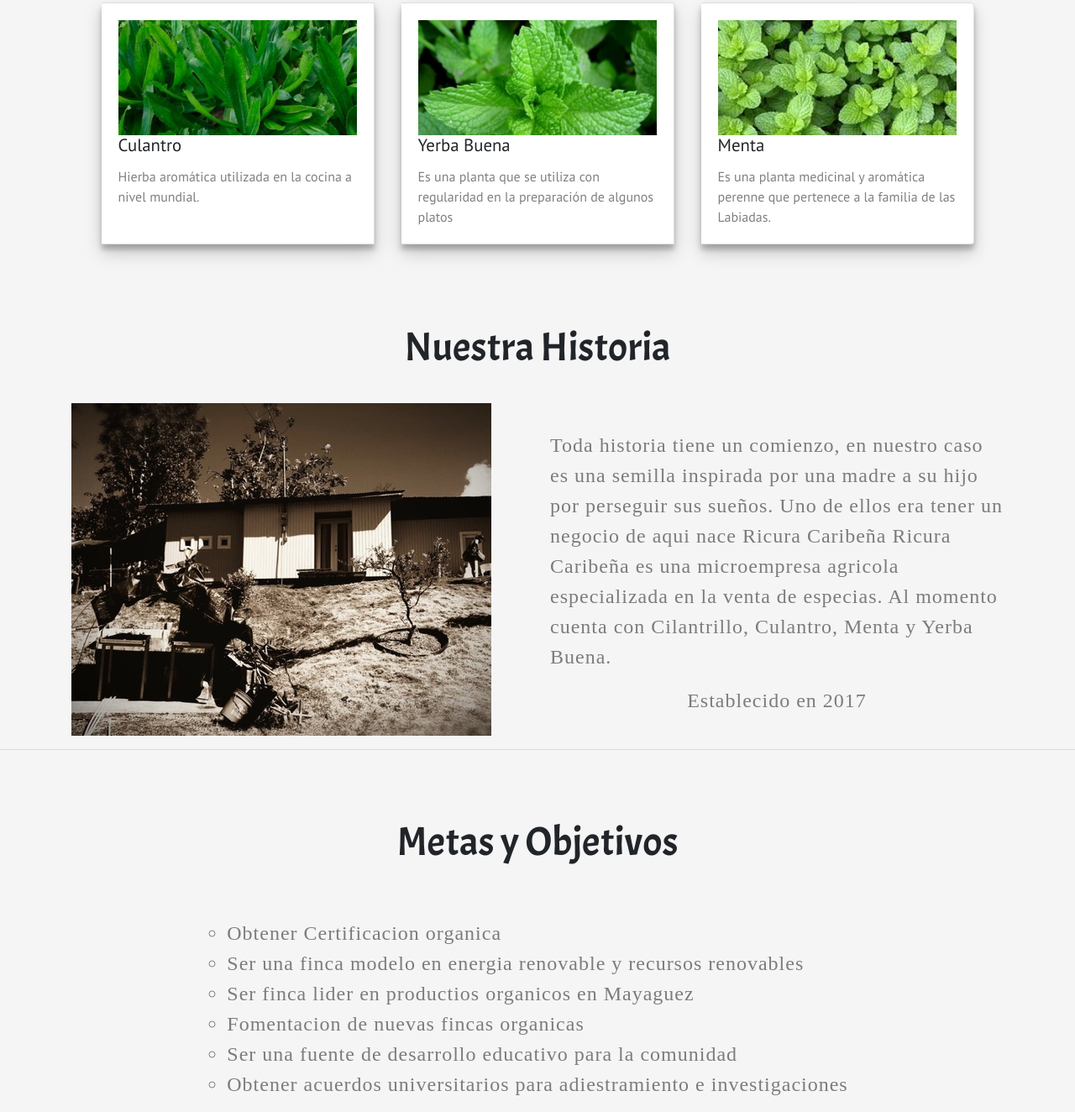
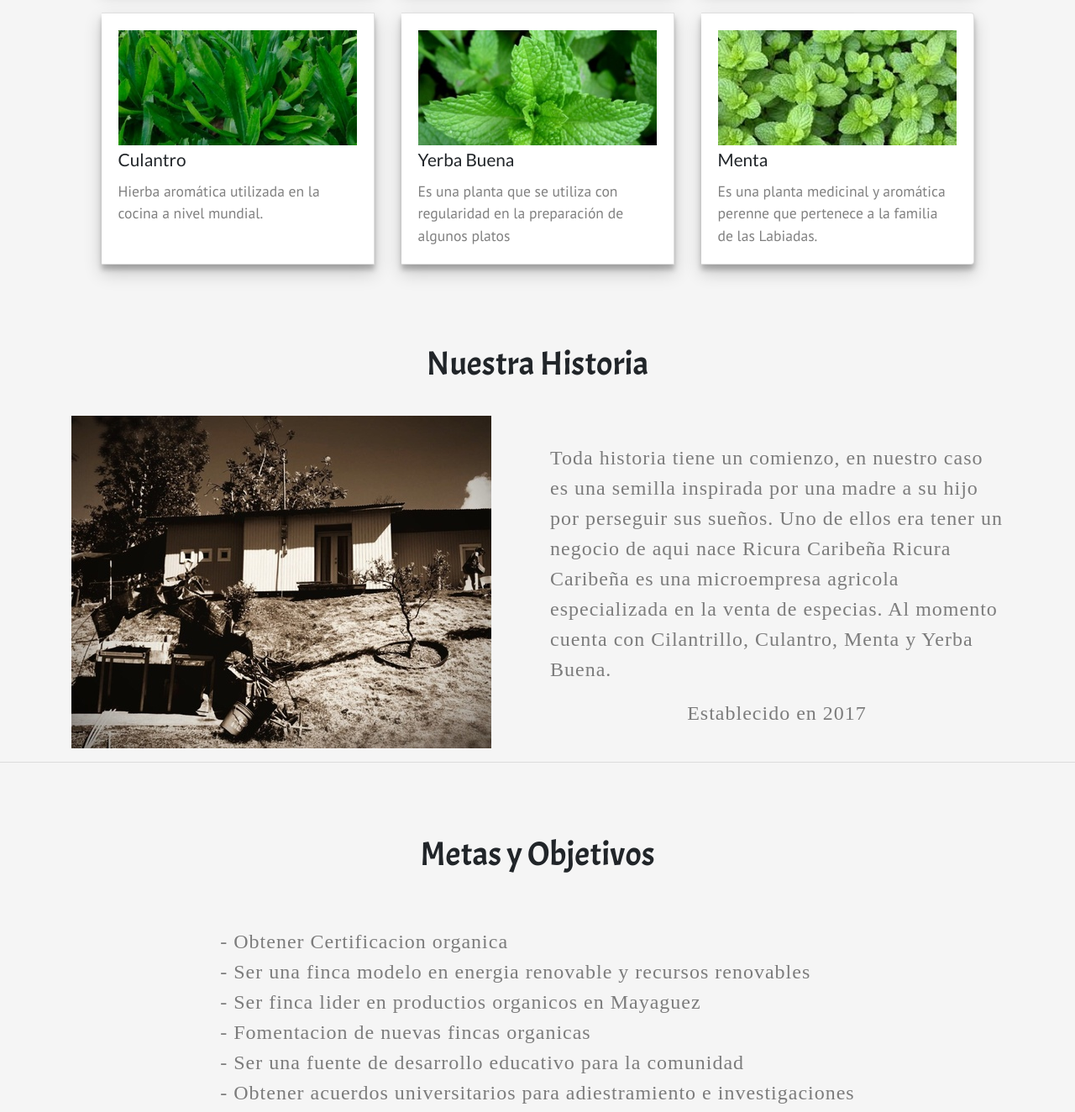
Before and after one commit to frothunda/ricura-caribena, a plain HTML site: page index.html in a window 1280 px wide. Shown: the part 996-2320 px from the top of the page at 84% size. Drawn offline with nearby package versions, Linux system fonts and the light colour scheme; some packages are replaced by stand-ins of ours; a script that the page names is missing; a web font is replaced by a local one.

Commit message:
removed dot from list
removed dot from list.
change some font styles and sizes
added color to social icons on hover

```diff
--- a/css/style.css
+++ b/css/style.css
@@ -47,7 +47,13 @@ nav a{
   flex-wrap: wrap;
 }
 .card-title{
+  margin-top:5px;
+  font-family: 'Lato', sans-serif;
   font-size:1.3em;
+}
+.card-text{
+  font-family: 'PT Sans', sans-serif;
+  font-size: 1.1em;
 }
 .card p{
   color: gray;
@@ -58,6 +64,7 @@ nav a{
   box-shadow: 0 10px 20px rgba(0,0,0,0.19), 0 6px 6px rgba(0,0,0,0.23);
   overflow: hidden;
 }
+
 #content i{
   color: #6AC04B;
   font-size: 3em;
@@ -69,7 +76,7 @@ nav a{
 }
 .btn-circle {
   text-align: center;
-  border-radius: 15px;
+
 }
 .vertical-align{
   color:white;
@@ -100,12 +107,16 @@ nav a{
   justify-content: center;
   flex-direction: column;
 }
+.fa-check-circle{
+  color: #6AC04B;
+  display: inline;
+}
 #nuestrameta li{
-  list-style-type: circle;
+  list-style-type: none;
 }
 #nuestrameta h4{
   padding:30px;
-  font-size: 3em;
+  font-size: 2.5em;
   font-family: 'Acme', sans-serif;
 }
 #nuestrahistoria{
@@ -113,7 +124,7 @@ nav a{
 }
 #nuestrahistoria h4{
   padding:30px;
-  font-size: 3em;
+  font-size: 2.5em;
   font-family: 'Acme', sans-serif;
 }
 /*---------------------- footer ------------------- */
@@ -123,7 +134,10 @@ footer{
   padding: 30px;
 }
 .fab{
-  font-size:1.5em;
+  font-size:1.9em;
+}
+.fab:hover{
+  color: #2FA564;
 }
 footer a{
   color:#E2DAD0;
--- a/index.html
+++ b/index.html
@@ -15,6 +15,7 @@
     <link href="https://fonts.googleapis.com/css?family=PT+Sans" rel="stylesheet">
     <link href="https://fonts.googleapis.com/css?family=Acme" rel="stylesheet">
     <link href="https://fonts.googleapis.com/css?family=Markazi+Text" rel="stylesheet">
+    <link href="https://fonts.googleapis.com/css?family=Lato" rel="stylesheet">
     <!-- font awesome -->
     <link rel="stylesheet" href="https://use.fontawesome.com/releases/v5.0.10/css/all.css" integrity="sha384-+d0P83n9kaQMCwj8F4RJB66tzIwOKmrdb46+porD/OvrJ+37WqIM7UoBtwHO6Nlg" crossorigin="anonymous">
   </head>
@@ -138,12 +139,12 @@
       <div class="col-md-12 text">
 
         <ul>
-          <li>Obtener Certificacion organica</li>
-          <li>Ser una finca modelo en energia renovable y recursos renovables</li>
-          <li>Ser finca lider en productios organicos en Mayaguez</li>
-          <li>Fomentacion de nuevas fincas organicas</li>
-          <li>Ser una fuente de desarrollo educativo para la comunidad</li>
-          <li>Obtener acuerdos universitarios para adiestramiento e investigaciones</li>
+          <li>- Obtener Certificacion organica</li>
+          <li>- Ser una finca modelo en energia renovable y recursos renovables</li>
+          <li>- Ser finca lider en productios organicos en Mayaguez</li>
+          <li>- Fomentacion de nuevas fincas organicas</li>
+          <li>- Ser una fuente de desarrollo educativo para la comunidad</li>
+          <li>- Obtener acuerdos universitarios para adiestramiento e investigaciones</li>
 
         </ul>
 
```
